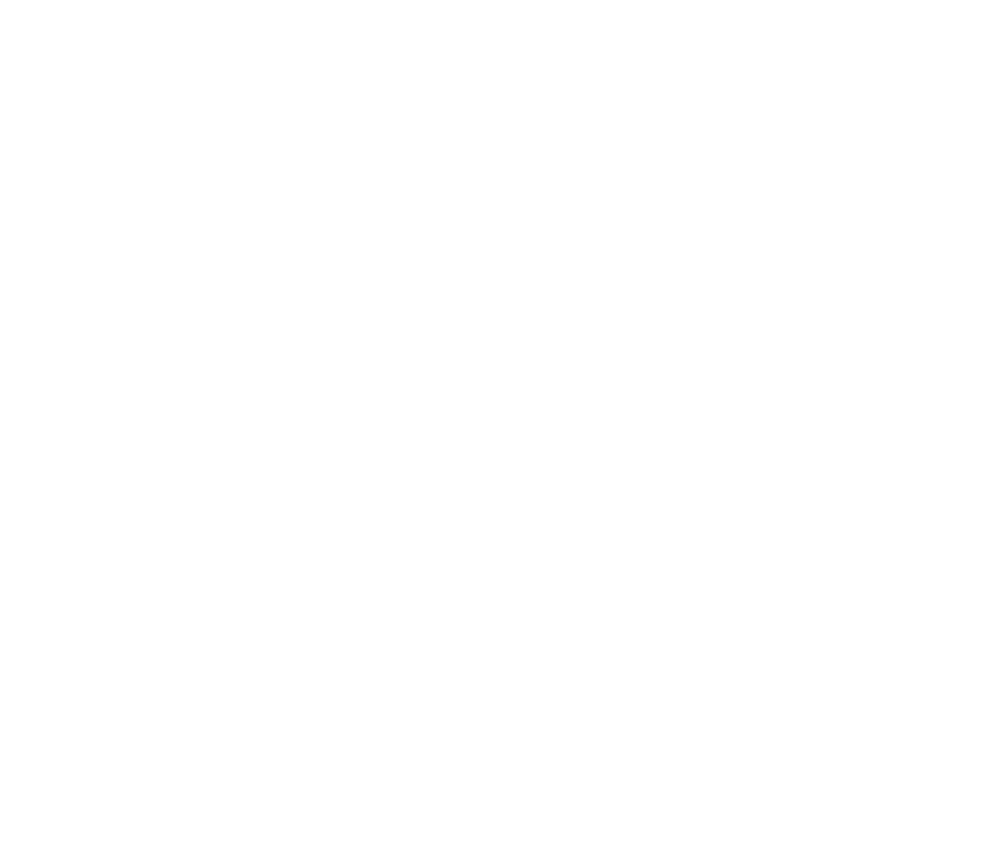
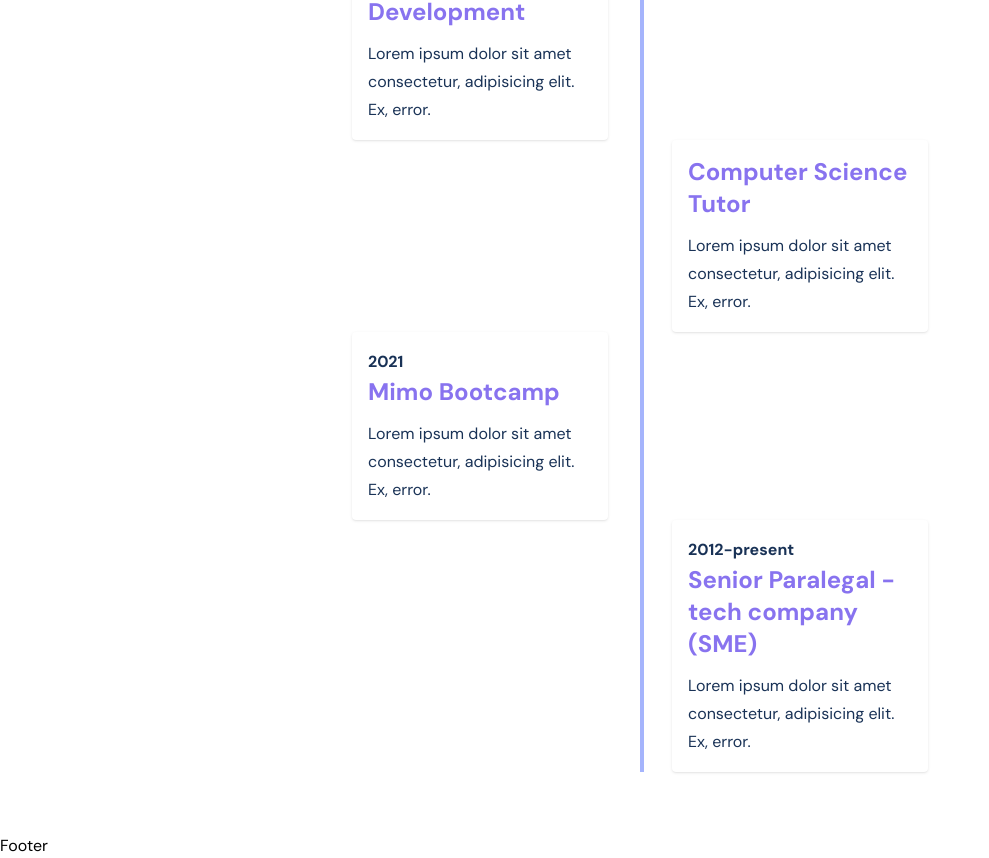
Before and after one commit to Nadia982/portfolio-2024-01-15, a React (Create React App) app: page / in a window 1280 px wide. Shown: the part 1175-2033 px from the top of the page, without its empty margins (0-989 px from the left). Before the commit the page ends 1137 px from the top, so only its background shows below. Built offline with nearby package versions, Linux system fonts and the light colour scheme.

Commit message:
finished template for work/education history in About section

```diff
--- a/src/components/UI/About.jsx
+++ b/src/components/UI/About.jsx
@@ -1,24 +1,141 @@
-import React from 'react'
+import React from "react";
 
 const About = () => {
   return (
     <section id="about">
       <div className="container lg:pt-5">
         <div className="text-center flex gap-5 flex-col">
-                <h2 className="text-headingColor font-[700] text-[2.4rem]">
-                    About
-                </h2>
+          <h2 className="text-headingColor font-[700] text-[2.4rem]">About</h2>
           <p className=" lg:max-w-[600px] lg:mx-auto text-headingColor font-[500] text-[1rem] leading-7">
-                  I have worked in the tech industry for the past 12 years, most recently as a Senior Paralegal at a global IT services company headquartered in London, where I work with a global remotely distributed team, and have helped the business to expand its operations into 24 new countries.</p>
+            I have worked in the tech industry for the past 12 years, most
+            recently as a Senior Paralegal at a global IT services company
+            headquartered in London, where I work with a global remotely
+            distributed team, and have helped the business to expand its
+            operations into 24 new countries.
+          </p>
           <p className=" lg:max-w-[600px] lg:mx-auto text-headingColor font-[500] text-[1rem] leading-7">
-My real passion and new professional focus is frontend web development.</p>
+            My real passion and new professional focus is frontend web
+            development.
+          </p>
           <p className=" lg:max-w-[600px] lg:mx-auto text-headingColor font-[500] text-[1rem] leading-7">
-I am looking for a role as a JavaScript Developer that will enable me to learn as much as possible about new and existing technologies while building apps and sites to help your business flourish. I enjoy collaborating with and learning from others while sharing my knowledge and contributing to a team.
+            I am looking for a role as a JavaScript Developer that will enable
+            me to learn as much as possible about new and existing technologies
+            while building apps and sites to help your business flourish. I
+            enjoy collaborating with and learning from others while sharing my
+            knowledge and contributing to a team.
           </p>
         </div>
       </div>
+      {/* ============= Work/education history section =============*/}
+
+      <div className="flex flex-col justify-center sm:py12">
+        <div className="w-full py-3 px-2 sm:max-w-xl sm:mx-auto sm:px-0 ">
+          <div className="relative text-gray-700 antialiased text-sm text-semibold">
+            {/* ====== vertical line running through the middle ====== */}
+            <div className="hidden absolute w-1 sm:block bg-indigo-300 h-full left-1/2 transform-translate-x-1/2"></div>
+            {/* ====== left card ====== */}
+            <div className="mt-12 sm:mt-12 sm:mb-0 ">
+              <div className="flex items-center flex-col sm:flex-row ">
+                <div className="flex justify-start w-full mx-auto items-center">
+                  <div className="w-full sm:w-1/2 sm:pr-8 ">
+                    <div
+                      data-aos="fade-right"
+                      data-aos-duration="1200"
+                      className="bg-white p-4 rounded shadow group hover:bg-primaryColor cursor-pointer ease-in duration-50"
+                    >
+                      <h3 className="text-primaryColor font-[700] mb-3 group-hover:text-white group-hover:font-[600] text-2xl">
+                        Frontend Development
+                      </h3>
+                      <p className="text-[1rem] text-smallTextColor group-hover:text-white group-hover:font-[500] leading-7 ">
+                        Lorem ipsum dolor sit amet consectetur, adipisicing
+                        elit. Ex, error.
+                      </p>
+                    </div>
+                  </div>
+                </div>
+              </div>
+            </div>
+
+            {/* ====== right card ====== */}
+            <div className="mt-0 sm:mt-0 sm:mb-0 ">
+              <div className="flex items-center flex-col sm:flex-row ">
+                <div className="flex justify-end w-full mx-auto items-center">
+                  <div className="w-full sm:w-1/2 sm:pl-8 ">
+                    <div
+                      data-aos="fade-left"
+                      data-aos-duration="1000"
+                      className="bg-white p-4 rounded shadow group hover:bg-primaryColor cursor-pointer ease-in duration-50"
+                    >
+                      <h3 className="text-primaryColor font-[700] mb-3 group-hover:text-white group-hover:font-[600] text-2xl">
+                        Computer Science Tutor
+                      </h3>
+                      <p className="text-[1rem] text-smallTextColor group-hover:text-white group-hover:font-[500] leading-7 ">
+                        Lorem ipsum dolor sit amet consectetur, adipisicing
+                        elit. Ex, error.
+                      </p>
+                    </div>
+                  </div>
+                </div>
+              </div>
+            </div>
+
+            {/* ====== bottom left card ====== */}
+            <div className="mt-6 sm:mt-0 sm:mb-0 ">
+              <div className="flex items-center flex-col sm:flex-row ">
+                <div className="flex justify-start w-full mx-auto items-center">
+                  <div className="w-full sm:w-1/2 sm:pr-8 ">
+                    <div
+                      data-aos="fade-right"
+                      data-aos-duration="1200"
+                      className="bg-white p-4 rounded shadow group hover:bg-primaryColor cursor-pointer ease-in duration-50"
+                    >
+                      <p className="text-[1rem] text-smallTextColor font-[700] group-hover:text-white leading-7 ">2021</p>
+                      <h3 className="text-primaryColor font-[700] mb-3 group-hover:text-white group-hover:font-[600] text-2xl">
+                        Mimo Bootcamp
+                      </h3>
+                      <p className="text-[1rem] text-smallTextColor group-hover:text-white group-hover:font-[500] leading-7 ">
+                        Lorem ipsum dolor sit amet consectetur, adipisicing
+                        elit. Ex, error.
+                      </p>
+                    </div>
+                  </div>
+                </div>
+              </div>
+            </div>
+
+            {/* ====== bottom right card ====== */}
+            <div className="mt-0 sm:mt-0 sm:mb-0 ">
+              <div className="flex items-center flex-col sm:flex-row ">
+                <div className="flex justify-end w-full mx-auto items-center">
+                  <div className="w-full sm:w-1/2 sm:pl-8 ">
+                    <div
+                      data-aos="fade-left"
+                      data-aos-duration="1200"
+                      className="bg-white p-4 rounded shadow group hover:bg-primaryColor cursor-pointer ease-in duration-50"
+                    >
+<p className="text-[1rem] text-smallTextColor font-[700] group-hover:text-white leading-7 ">
+                      2012-present
+                      </p>
+                      <h3 className="text-primaryColor font-[700] mb-3 group-hover:text-white group-hover:font-[600] text-2xl">
+                        Senior Paralegal - tech company (SME)
+                      </h3>
+                      <p className="text-[1rem] text-smallTextColor group-hover:text-white group-hover:font-[500] leading-7 ">
+                        Lorem ipsum dolor sit amet consectetur, adipisicing
+                        elit. Ex, error.
+                      </p>
+
+
+
+                    </div>
+                  </div>
+                </div>
+              </div>
+            </div>
+          </div>
+        </div>
+      </div>
     </section>
-  )
-}
+  );
+};
 
-export default About
+export default About;
```
Lines whose indentation alone changed are shown as unchanged.
